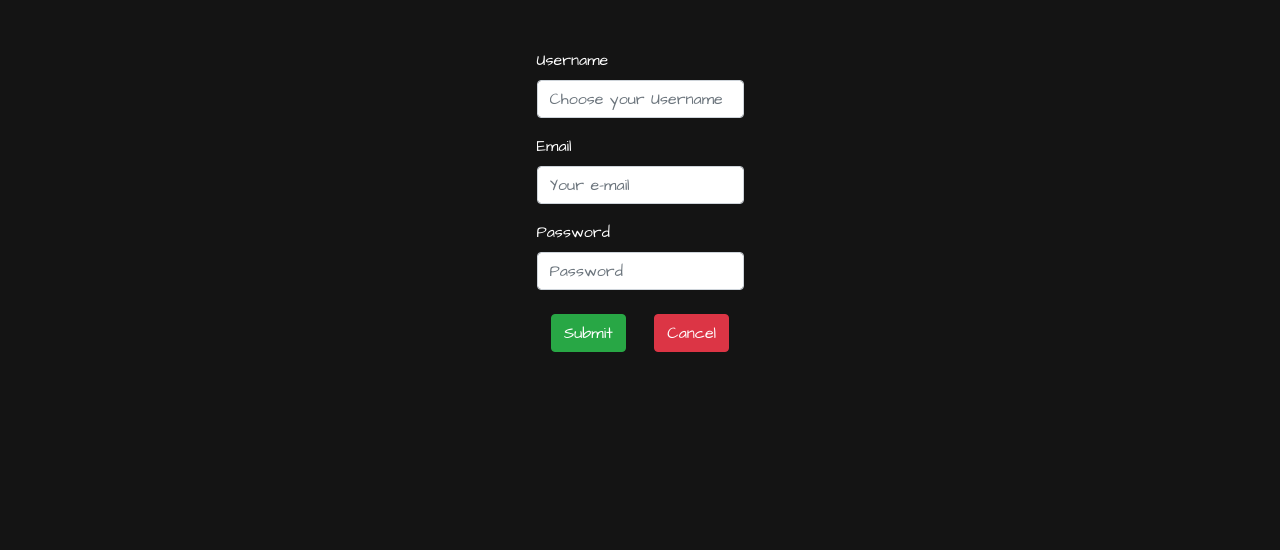
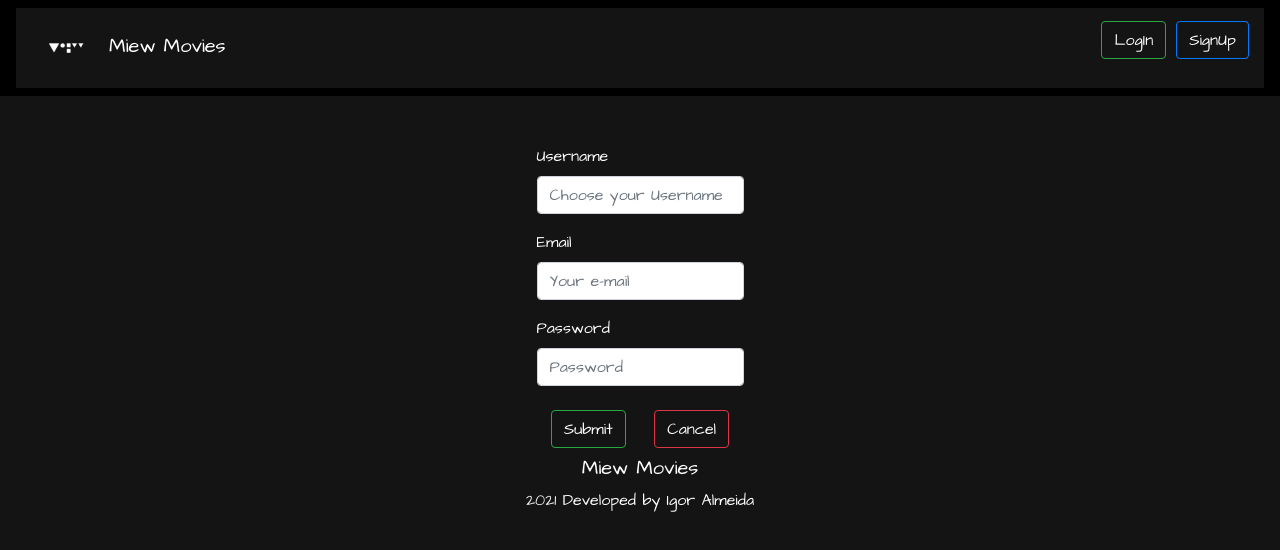
Before and after one commit to ialmeidapb/miewmovies, a React (Create React App) app: page /signup in a window 1280 px wide. Shown: the top 550 px of the page. Built offline with nearby package versions, Linux system fonts and the light colour scheme.

Commit message:
login done

```diff
--- a/public/index.html
+++ b/public/index.html
@@ -2,7 +2,7 @@
 <html lang="en">
   <head>
     <meta charset="utf-8" />
-    <link rel="icon" href="%PUBLIC_URL%/favicon.ico" />
+    <link rel="icon" href="%PUBLIC_URL%/logo-icon.png" />
     <meta name="viewport" content="width=device-width, initial-scale=1" />
     <meta name="theme-color" content="#000000" />
     <meta
@@ -24,7 +24,8 @@
       work correctly both with client-side routing and a non-root public URL.
       Learn how to configure a non-root public URL by running `npm run build`.
     -->
-    <title>React App</title>
+
+    <title>Miew Movies</title>
   </head>
   <body>
     <noscript>You need to enable JavaScript to run this app.</noscript>
--- a/src/App.js
+++ b/src/App.js
@@ -1,12 +1,15 @@
 import React from "react";
-import { BrowserRouter, Route, Link } from "react-router-dom";
+import { Router, Route, Switch } from "react-router-dom";
 import "bootstrap/dist/css/bootstrap.min.css";
 import history from "./history";
 import "./index.css"
-import HomePage from './components/Home'
+import Navbar from './components/Navbar'
+import Home from './components/Home'
 import Login from './components/Login'
 import Signup from './components/Signup'
-
+import SeeMoreDetails from './components/SeeMoreDetails'
+import Footer from './components/Footer'
+import NavbarB4 from './components/NavbarB4'
 
 
 class App extends React.Component {
@@ -19,17 +22,49 @@ class App extends React.Component {
   };
 
   render() {
-    return (
-      <div>
-        <BrowserRouter>
-        <Route exact path="/" component={HomePage} />
-        <Route exact path="/home/:id" component={HomePage} />
-        <Route exact path="/login" component={Login} />
-        <Route exact path="/signup" component={Signup} />
-        </BrowserRouter>
-      </div>
-    )
+      return (
+        <div className="App">
+          <Router history={history}>
+            {this.state.isLoggedIn ? (
+              <Switch>
+                <Route path="/:userId" component={Navbar} />
+                <Route path="/:userId/:whatever" component={Navbar} />
+              </Switch>
+            ) : (
+              <Route path="/" component={NavbarB4} />
+            )}
+            <Switch>
+              {this.state.isLoggedIn ? (
+                <Route exact path="/:userId" component={Home} />
+              ) : (
+                <Route exact path="/" component={Home} />
+              )}
+              {this.state.isLoggedIn ? (
+                <Route
+                  path="/:userId/details/:location/:id"
+                  component={SeeMoreDetails}
+                />
+              ) : (
+                <Route path="/details/:location/:id" component={SeeMoreDetails} />
+              )}
+              <Route exact path="/login">
+                <Login
+                  handleLogIn={this.handleLogIn}
+                  history={this.props.history}
+                />
+              </Route>
+              <Route exact path="/signup">
+                <Signup
+                  handleLogIn={this.handleLogIn}
+                  history={this.props.history}
+                />
+              </Route>
+            </Switch>
+            <Footer />
+          </Router>
+        </div>
+      );
+    }
   }
-}
 
 export default App;
--- a/src/components/Footer.js
+++ b/src/components/Footer.js
@@ -2,7 +2,7 @@ import React from "react";
 
 function Footer() {
   return (
-    <nav className="navbar fixed-bottom" style={{ backgroundColor: "black" }}>
+    <nav className="navbar bottom">
       <div className="container-fluid justify-content-center">
         <div className="d-flex-column text-center">
           <h5>Miew Movies</h5>
--- a/src/components/Home.js
+++ b/src/components/Home.js
@@ -174,7 +174,6 @@ class Home extends React.Component {
   render() {
     return (
       <div>
-        <Navbar />
         <div className="container-fluid" style={{ paddingBottom: "100px" }}>
           <div className="logo">
             <h2 className="title" style={{ backgroundColor: "transparent" }}>Miew Movies</h2>
--- a/src/components/Login.js
+++ b/src/components/Login.js
@@ -30,7 +30,7 @@ class LogInForm extends Component {
         if (
           parseInt(userbyName[0].password) === parseInt(this.state.password)
         ) {
-          history.push(`/home/${userbyName[0]._id}/`);
+          history.push(`/${userbyName[0]._id}/`);
           this.props.handleLogIn(true);
         } else {
           window.alert("Wrong username or password!");
@@ -75,12 +75,13 @@ class LogInForm extends Component {
           {/* Buttons */}
 
           <div className="d-flex justify-content-around">
-            <button className="btn btn-success" type="submit">
+            <button className="btn btn-success" style={{backgroundColor: "transparent"}} type="submit">
               Submit
             </button>
             <button
               onClick={this.handleCancelButton}
               className="btn btn-danger"
+              style={{backgroundColor: "transparent"}}
             >
               Cancel
             </button>
--- a/src/components/MediasList.js
+++ b/src/components/MediasList.js
@@ -1,4 +1,6 @@
 import React from "react";
+
+
 
 // As a functional component it receives through props the list of the content to be rendered
 function MediasList(props) {
@@ -21,9 +23,11 @@ function MediasList(props) {
                     style={{ height: "200px" }}
                     alt="poster"
                   />
+
                   <div className="overlay d-flex align-items-center justify-content-center">
-                    See details
+                  See details
                   </div>
+
                 </div>
               );
             } else {
--- a/src/components/Navbar.js
+++ b/src/components/Navbar.js
@@ -5,7 +5,7 @@ import logo from "./assets/logo.png";
 
 function Navbar(props) {
   return (
-    <nav style={{ backgroundColor: "black" }} className="navbar navbar-light">
+    <nav className="navbar navbar-light">
       <div className="container-fluid">
         <Link
           className="navbar-brand"
--- /dev/null
+++ b/src/components/NavbarB4.js
@@ -0,0 +1,38 @@
+import React from "react";
+import { Link } from "react-router-dom";
+
+import logo from "./assets/logo.png";
+
+function NavbarB4() {
+  return (
+    <nav
+      style={{ backgroundColor: "black" }}
+      className="navbar align-items-center"
+    >
+      <div className="container-fluid">
+        <Link className="navbar-brand" to="/" style={{ color: "white" }}>
+          <img src={logo} className="logo-navbar" alt="Logo navbar" />{" "}
+          Miew Movies
+        </Link>
+        <div className="navbar-end">
+          <div className="navbar-item">
+            <div className="d-flex">
+              <p className="control">
+                <Link to="/login" className="btn btn-success" style={{backgroundColor: "transparent"}}>
+                  <span>LogIn</span>
+                </Link>
+              </p>
+              <p className="control" style={{ marginLeft: "10px" }}>
+                <Link to="/signup" className="btn btn-primary" style={{backgroundColor: "transparent"}}>
+                  <span>SignUp</span>
+                </Link>
+              </p>
+            </div>
+          </div>
+        </div>
+      </div>
+    </nav>
+  );
+}
+
+export default NavbarB4;
--- a/src/components/SeeDetailsModal.js
+++ b/src/components/SeeDetailsModal.js
@@ -92,6 +92,26 @@ function SeeDetailsModal(props) {
             }
           ></Link>
         ) : null}
+        {/* As a Link, the more info button changes the URL, redirecting the user to see the component seeMoreInfoDetails */}
+        {props.location === "searchMovies" ||
+        props.location === "searchSeries" ? (
+          <Link
+            to={
+              history.location.pathname !== "/"
+                ? `${history.location.pathname}details/${props.location}/${props.currentlySelected.id}`
+                : `/details/${props.location}/${props.currentlySelected.id}`
+            }
+          >
+            <button
+              type="button"
+              className="btn btn-light"
+              style={{ fontSize: "12px" }}
+              onClick={props.onHide}
+            >
+              More Info
+            </button>
+          </Link>
+        ) : null}
       </Modal.Footer>
     </Modal>
   );
--- a/src/components/SeeMoreDetails.js
+++ b/src/components/SeeMoreDetails.js
@@ -1,5 +1,6 @@
 import { Component } from "react";
 import axios from "axios";
+import Navbar from './Navbar'
 
 // When the user clicks to see more details through one of the modal buttons, the Browser Router will idenfy the modification in the url and redirect the user to see this component.
 // Show more details that weren't displayed in the modal.
@@ -43,7 +44,9 @@ class SeeMoreDetails extends Component {
 
   render() {
     return (
-      <div className="container mt-5" style={{ paddingBottom: "100px" }}>
+<div>
+<div className="container mt-5" style={{ paddingBottom: "100px" }}>
+
         <div className="row d-flex justify-content-evenly seeMoreDetailsContainer">
           <div className="col-4">
             <img
@@ -130,7 +133,7 @@ class SeeMoreDetails extends Component {
                       alt="cast"
                     />
                     <div className="card-body">
-                      <p className="card-text" style={{ color: "black" }}>
+                      <p className="card-text" style={{ color: "lightgray" }}>
                         <strong>{character.name}</strong> as{" "}
                         {character.character}
                       </p>
@@ -141,6 +144,10 @@ class SeeMoreDetails extends Component {
           </div>
         </div>
       </div>
+
+</div>
+
+
     );
   }
 }
--- a/src/components/Signup.js
+++ b/src/components/Signup.js
@@ -10,7 +10,6 @@ class SignUpForm extends Component {
     termsAgreement: true,
     favorites: [],
     wallofShame: [],
-    waitingNewSeasonList: [],
   };
 
   handleChange = (event) => {
@@ -35,7 +34,7 @@ class SignUpForm extends Component {
       const userbyName = responseUsername.data.filter(
         (databaseUser) => databaseUser.username === this.state.username
       );
-      history.push(`/home/${userbyName[0]._id}`);
+      history.push(`/${userbyName[0]._id}`);
       this.props.handleLogIn(true);
     } catch (err) {
       console.error(err);
@@ -88,13 +87,14 @@ class SignUpForm extends Component {
           {/* Password */}
           {/* Buttons */}
           <div className="d-flex justify-content-around">
-            <button className="btn btn-success" type="submit">
+            <button className="btn btn-success" style={{backgroundColor: "transparent"}} type="submit">
               Submit
             </button>
 
             <button
               onClick={this.handleCancelButton}
               className="btn btn-danger"
+              style={{backgroundColor: "transparent"}}
             >
               Cancel
             </button>
```
Also changed, not shown: public/logo-icon.png (added), 1 other file (tests, documents, lock files or other folders).
